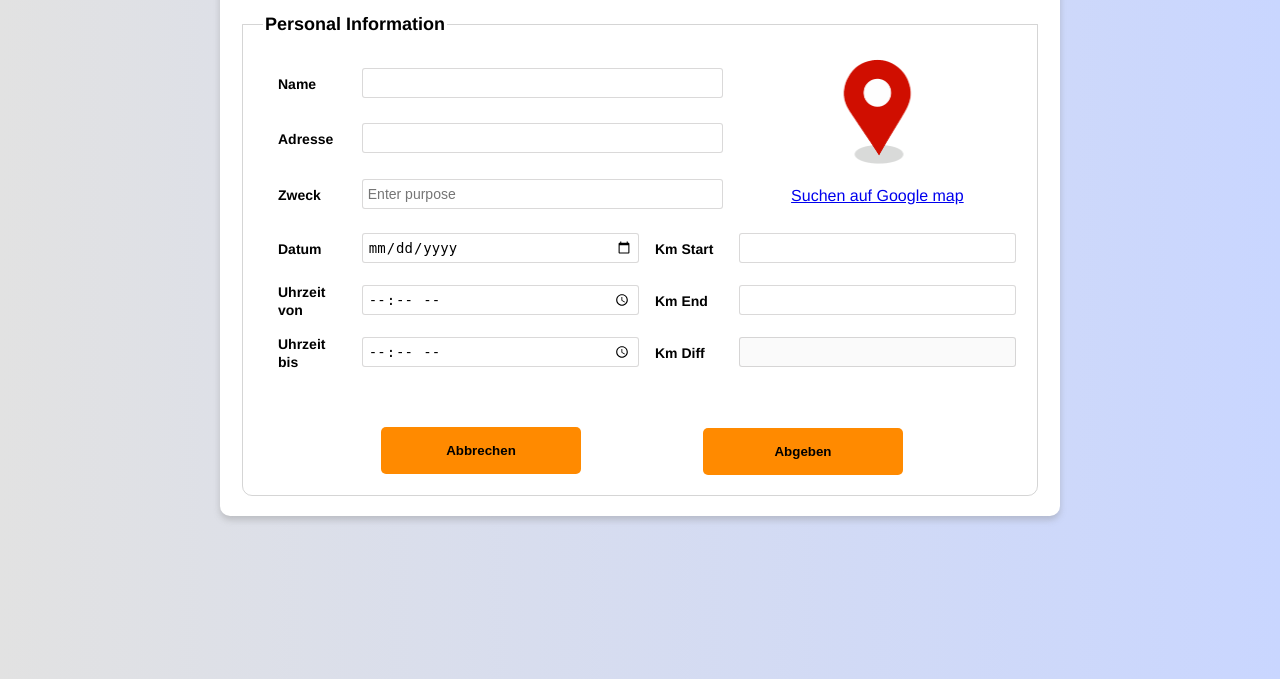
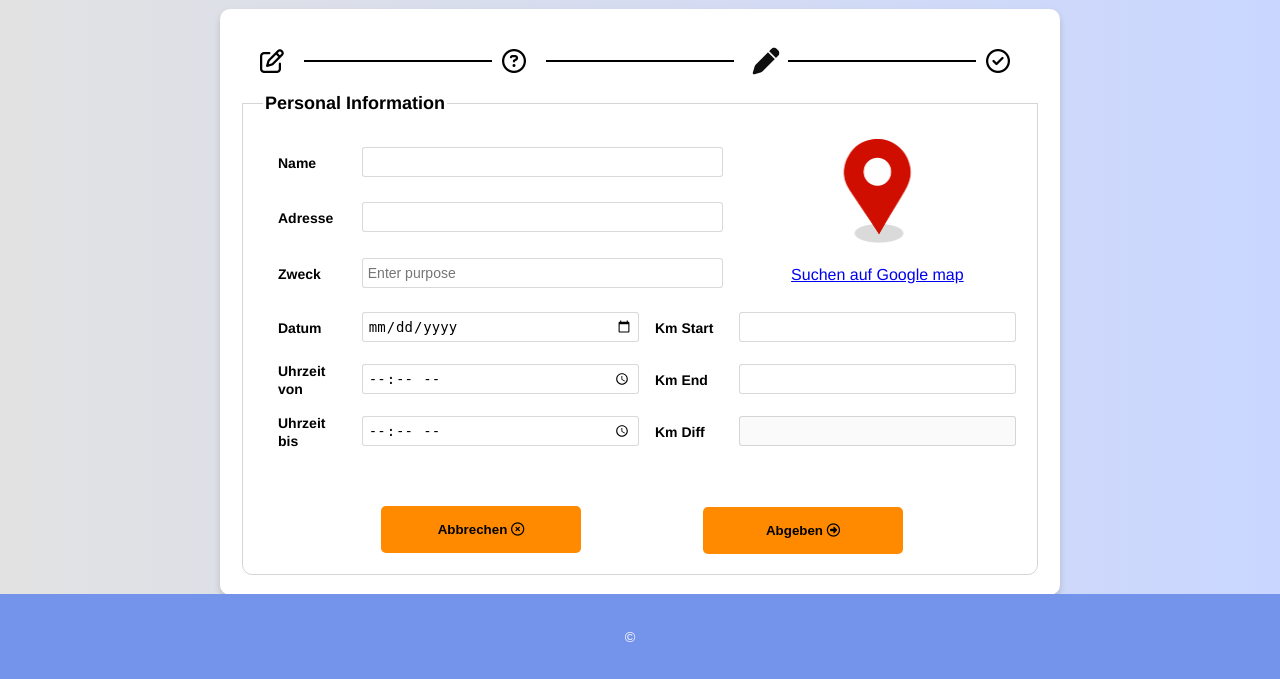
Before and after one commit to cheechay/Fahrtenprojekt, a PHP site: page /index1.php in a window 1280 px wide; the page is wider, and only the part inside the window is pictured. Shown: the part 121-800 px from the top of that part. Run offline with PHP 8.4, Linux system fonts and the light colour scheme; data that the repository does not hold is empty.

Commit message:
Icon für Buttons und Interface Verbesserung

```diff
--- a/index1.php
+++ b/index1.php
@@ -26,15 +26,39 @@ if ($_SERVER['REQUEST_METHOD'] == 'POST') {
     <meta name="viewport" content="width=device-width, initial-scale=1.0">
     <title>Fahrtenbuch Korrektur</title>
     <link rel="stylesheet" href="styles.css">
+    <link rel="stylesheet" href="https://cdnjs.cloudflare.com/ajax/libs/font-awesome/6.5.1/css/all.min.css">
+
 </head>
 
 <body>
 
+    <header>
+        <div class="logo"><img src="logo.png" alt="" width="95px ">
+            <h2>Fahrtenbuch</h2>
+        </div>
+        <nav>
+            <ul>
+                <li><a href="home.html">Home</a></li>
+                <li><a href="index.html">Eintrag</a></li>
+                <li><a href="">List</a></li>
+
+            </ul>
+        </nav>
+    </header>
+
     <div class="container">
 
-        <div class="contheader">
-            <h1>Fahrtenbuch - Project </h1>
+        <div style="display: flex; align-items: center; text-align: center; padding:20px;">
+            <i class="fa-regular fa-pen-to-square" style="font-size: 24px; margin-right: 10px;"></i>
+            <hr style="flex: 1; border: 0.5px solid #000; margin: 0 10px;">
+            <i class="fa-regular fa-circle-question" style="font-size: 24px; margin-right: 10px;"></i>
+            <hr style="flex: 1; border: 0.1px solid #000; margin: 0 10px;">
+            <i class="fa-solid fa-pen fa-beat-fade" style="font-size: 24px; margin-left: 10px;"></i>
+            <hr style="flex: 1; border: 0.1px solid #000; margin: 0 10px;">
+            <i class="fa-regular fa-circle-check" style="font-size: 24px; margin-right: 10px;"></i>
+
         </div>
+
         <form action="index.php" method="post">
 
             <!--<h3>Personal Information</h3> -->
@@ -99,7 +123,7 @@ if ($_SERVER['REQUEST_METHOD'] == 'POST') {
 
                 <div class="btn1">
                     <button type="submit" class="btn1" style="position:relative;
-                    margin-left:-270px;"> Abgeben</button>
+                    margin-left:-270px;"> Abgeben <i class="fa-regular fa-circle-right"></i></button>
                 </div>
 
             </fieldset>
@@ -107,9 +131,13 @@ if ($_SERVER['REQUEST_METHOD'] == 'POST') {
         <div class="abbrechen">
             <button type="submit" onclick="window.location.href='index.html';" style="position: relative;
       top: 0.5px;
-      left:21px;"> Abbrechen</button>
+      left:21px;"> Abbrechen <i class="fa-regular fa-circle-xmark"></i></button>
         </div>
     </div>
+    <footer>
+        <p>&copy;</p>
+    </footer>
+
     <script>
 
 
```
